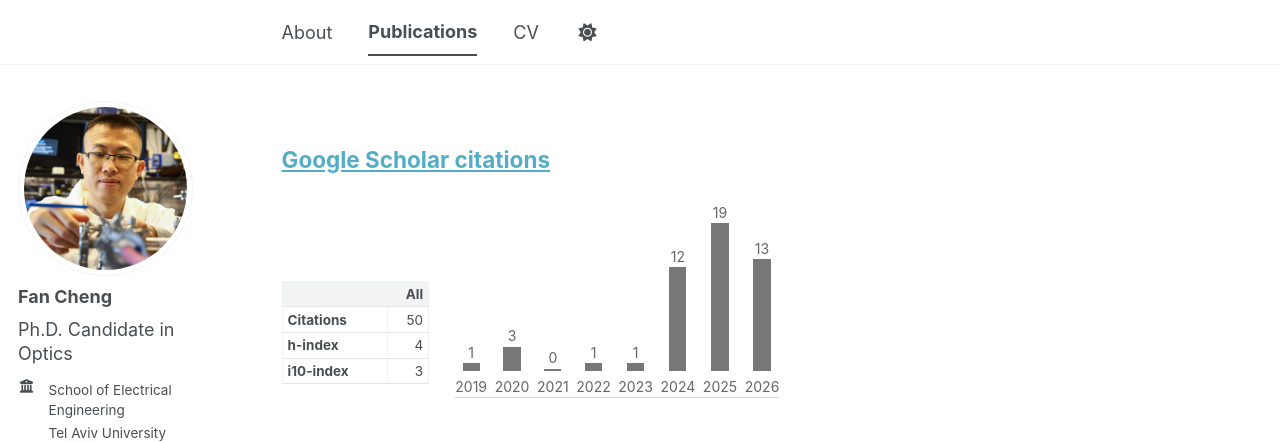
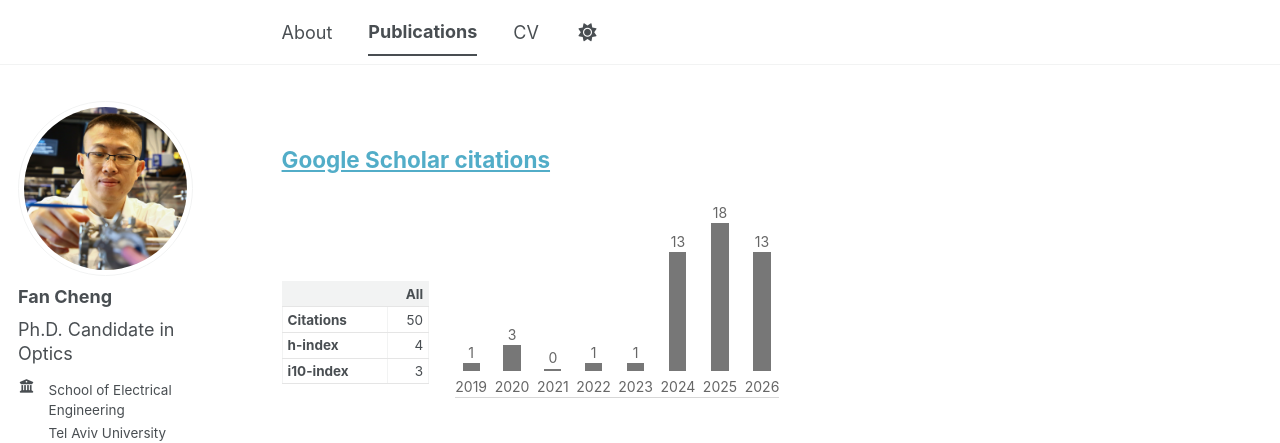
Before and after one commit to FanCheng5640/fancheng5640.github.io, a Jekyll site: the page built from _pages/publications.html, in a window 1280 px wide and 900 px high. Shown: the top 443 px of the window. Built offline with Jekyll 4.4.1, drawn with Linux system fonts in a browser that asks for light colours; some web fonts are replaced; a script bundle is joined from its source files by our own code; library files that are not in the unit come from our copies.

Commit message:
Sync scholarly data

```diff
--- a/_data/google_scholar.json
+++ b/_data/google_scholar.json
@@ -2,8 +2,8 @@
   "profile_url": "https://scholar.google.com/citations?user=cXkaM-MAAAAJ&hl=en",
   "source": "Google Scholar",
   "sync_provider": "google_scholar_html",
-  "updated": "2026-07-16",
-  "last_attempted": "2026-07-16",
+  "updated": "2026-07-18",
+  "last_attempted": "2026-07-18",
   "sync_status": "ok",
   "last_error": "",
   "summary_title": "Google Scholar citations",
@@ -44,11 +44,11 @@
     },
     {
       "year": 2024,
-      "citations": 12
+      "citations": 13
     },
     {
       "year": 2025,
-      "citations": 19
+      "citations": 18
     },
     {
       "year": 2026,
```
